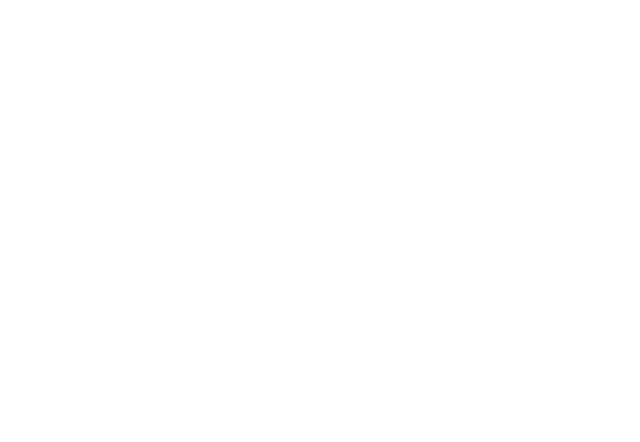
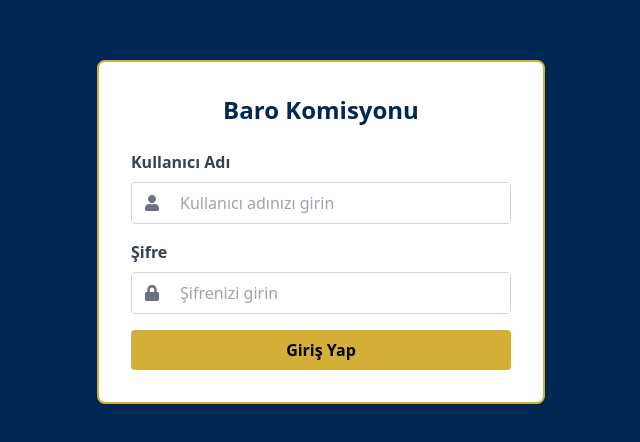
Before and after one commit to emrehasilik/ard_project, a React (Vite) app in the folder frontend/: page /login in a window 1280 px wide. Before the commit this address had no page. Shown: the part 168-610 px from the top of the page, without its empty margins (319-959 px from the left). Built offline with nearby package versions, Linux system fonts and the light colour scheme.

Commit message:
Login layer added

```diff
--- a/frontend/src/App.jsx
+++ b/frontend/src/App.jsx
@@ -1,21 +1,16 @@
-// src/App.jsx
 import React from "react";
-import { BrowserRouter as Router, Routes, Route } from "react-router-dom";
-import Application from './layers/Application';
-import Lawyer from './layers/Lawyer';
+import { Routes, Route } from "react-router-dom";
+import Application from "./layers/Application";
+import Lawyer from "./layers/Lawyer";
 import Case from "./layers/Case";
-
 
 const App = () => {
   return (
-    <Router>
-      <Routes>
-        <Route path="/basvurular" element={<Application />} />
-        <Route path="/avukatlar" element={<Lawyer />} />
-        <Route path="/davalar" element={<Case />} />
-        {/* Diğer rotalar */}
-      </Routes>
-    </Router>
+    <Routes>
+      <Route path="/basvurular" element={<Application />} />
+      <Route path="/avukatlar" element={<Lawyer />} />
+      <Route path="/davalar" element={<Case />} />
+    </Routes>
   );
 };
 
--- /dev/null
+++ b/frontend/src/layers/Login.jsx
@@ -0,0 +1,93 @@
+import React, { useState } from "react";
+import { useNavigate } from "react-router-dom";
+import { FaUser, FaLock } from "react-icons/fa";
+
+const Login = () => {
+  const [formData, setFormData] = useState({ username: "", password: "" });
+  const [error, setError] = useState("");
+  const navigate = useNavigate();
+
+  const handleInputChange = (e) => {
+    const { name, value } = e.target;
+    setFormData((prev) => ({ ...prev, [name]: value }));
+  };
+
+  const handleSubmit = (e) => {
+    e.preventDefault();
+    if (formData.username === "admin" && formData.password === "1234") {
+      navigate("/basvurular"); // Başarı durumunda rota değiştir
+    } else {
+      setError("Geçersiz kullanıcı adı veya şifre!");
+    }
+  };
+
+  return (
+    <div className="flex h-screen bg-[#002855] items-center justify-center">
+      <div className="w-full max-w-md bg-white rounded-lg shadow-md p-8 border-2 border-[#D4AF37]">
+        <h2 className="text-2xl font-bold text-center text-[#002855] mb-6">Baro Komisyonu</h2>
+        <form onSubmit={handleSubmit}>
+          {/* Kullanıcı Adı */}
+          <div className="mb-4">
+            <label
+              htmlFor="username"
+              className="block text-gray-700 font-semibold mb-2"
+            >
+              Kullanıcı Adı
+            </label>
+            <div className="flex items-center border border-gray-300 rounded">
+              <span className="px-3 text-gray-500">
+                <FaUser />
+              </span>
+              <input
+                type="text"
+                id="username"
+                name="username"
+                value={formData.username}
+                onChange={handleInputChange}
+                className="w-full p-2 focus:outline-none"
+                placeholder="Kullanıcı adınızı girin"
+              />
+            </div>
+          </div>
+
+          {/* Şifre */}
+          <div className="mb-4">
+            <label
+              htmlFor="password"
+              className="block text-gray-700 font-semibold mb-2"
+            >
+              Şifre
+            </label>
+            <div className="flex items-center border border-gray-300 rounded">
+              <span className="px-3 text-gray-500">
+                <FaLock />
+              </span>
+              <input
+                type="password"
+                id="password"
+                name="password"
+                value={formData.password}
+                onChange={handleInputChange}
+                className="w-full p-2 focus:outline-none"
+                placeholder="Şifrenizi girin"
+              />
+            </div>
+          </div>
+
+          {/* Hata Mesajı */}
+          {error && <p className="text-red-500 mb-4 text-sm">{error}</p>}
+
+          {/* Giriş Butonu */}
+          <button
+            type="submit"
+            className="w-full bg-[#D4AF37] hover:bg-[#B89B2F] text-black font-semibold py-2 px-4 rounded focus:outline-none"
+          >
+            Giriş Yap
+          </button>
+        </form>
+      </div>
+    </div>
+  );
+};
+
+export default Login;
--- a/frontend/src/main.jsx
+++ b/frontend/src/main.jsx
@@ -1,10 +1,18 @@
 import React from 'react';
 import { createRoot } from 'react-dom/client';
+import { BrowserRouter as Router, Routes, Route, Navigate } from 'react-router-dom';
 import App from './App';
+import Login from './layers/Login';
 import './index.css';  // Tailwind CSS'i dahil ettiğimiz kısım
 
 createRoot(document.getElementById('root')).render(
   <React.StrictMode>
-    <App />
+    <Router>
+      <Routes>
+        <Route path="/login" element={<Login />} />
+        <Route path="/*" element={<App />} />
+        <Route path="/" element={<Navigate to="/login" replace />} />
+      </Routes>
+    </Router>
   </React.StrictMode>
 );
```
